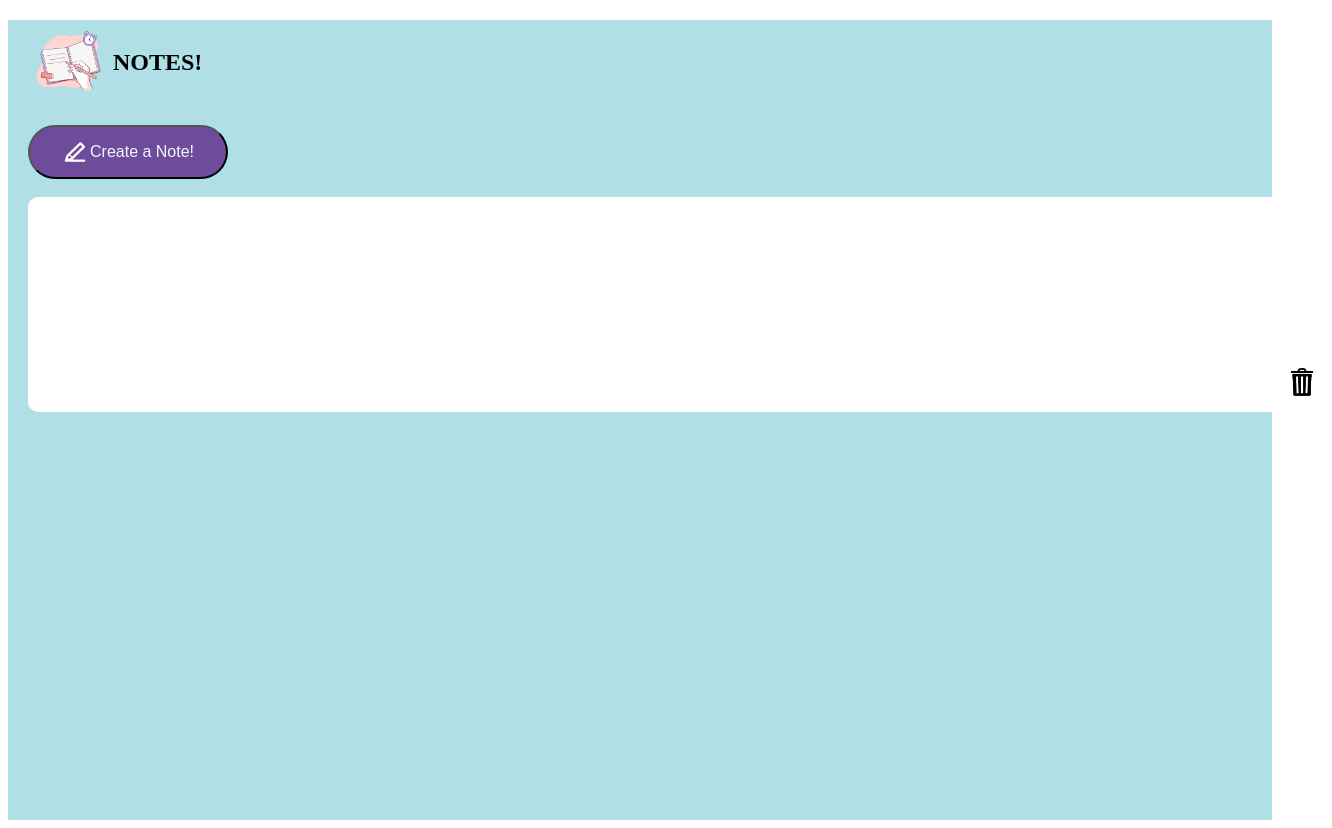
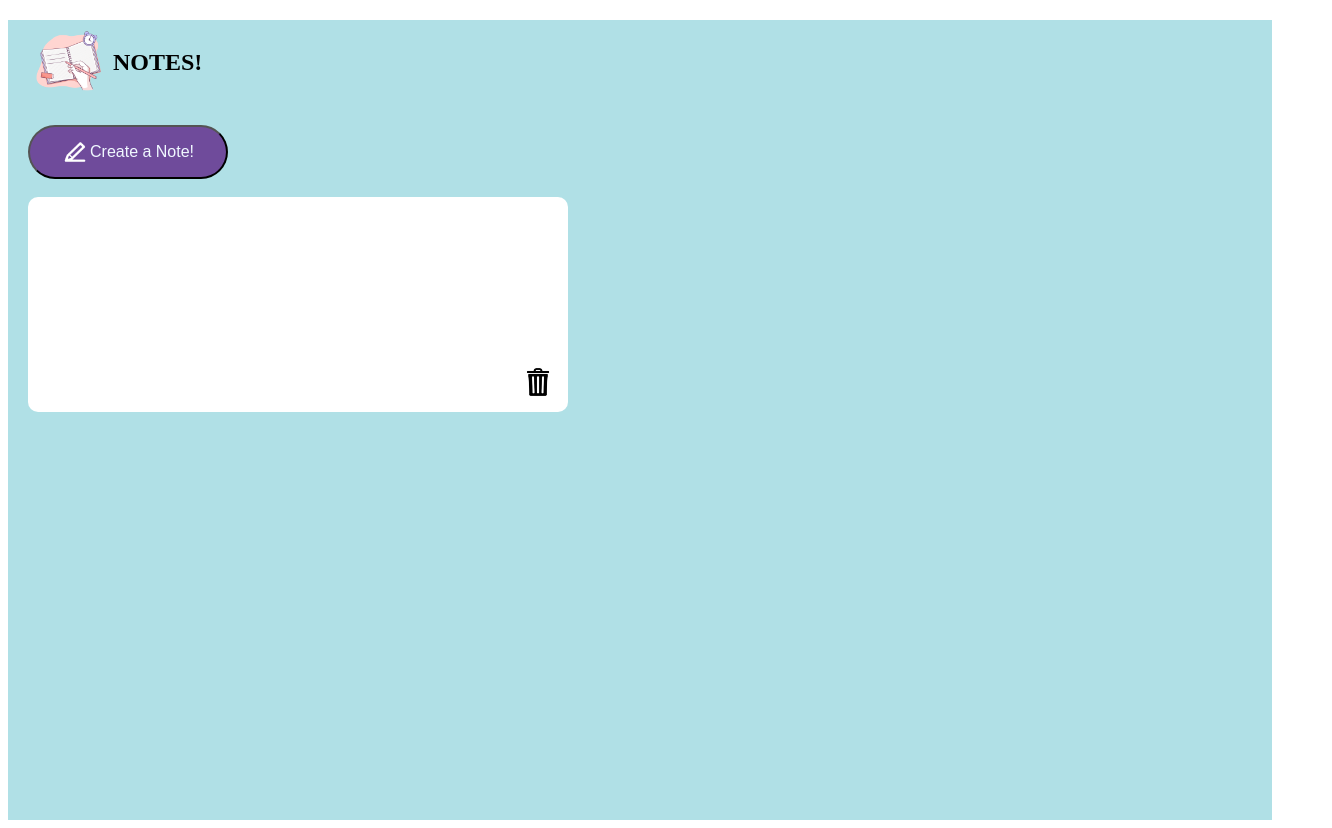
Before and after one commit to MairaHashmi2808/Notes-APP-Project, a plain HTML site: page index.html in a window 1280 px wide. Both pictures are taken after a click on the button "Create a Note!". Shown: the whole page, 1332 px wide, since content can reach past the window. Drawn offline with Linux system fonts and the light colour scheme.

Commit message:
Update style.css

```diff
--- a/style.css
+++ b/style.css
@@ -30,7 +30,7 @@
     font-size: 18px;
     position: relative;
     width: 100%;
-    max-width: 100vw;
+    max-width: 500px;
     min-height: 175px;
     background-color: white;
     color: black;
```
